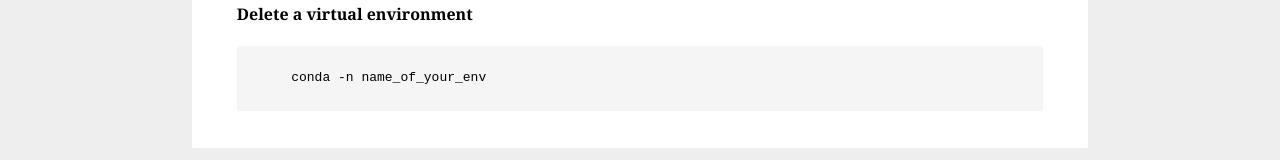
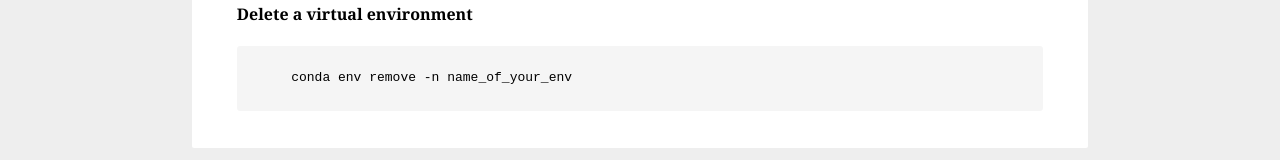
Before and after one commit to Abhishekvaish/Article, a Gatsby site: page /post-5 in a window 1280 px wide. Shown: the part 1523-1683 px from the top of the page. Built offline with nearby package versions, Linux system fonts and the light colour scheme; Gatsby itself is replaced by a stand-in of ours; some packages are replaced by stand-ins of ours; code samples lack their colours.

Commit message:
updated post-5

````diff
--- a/Content/post-5/index.md
+++ b/Content/post-5/index.md
@@ -38,5 +38,5 @@
 
 #### Delete a virtual environment
 ```
-	conda -n name_of_your_env
+	conda env remove -n name_of_your_env
 ```
````
